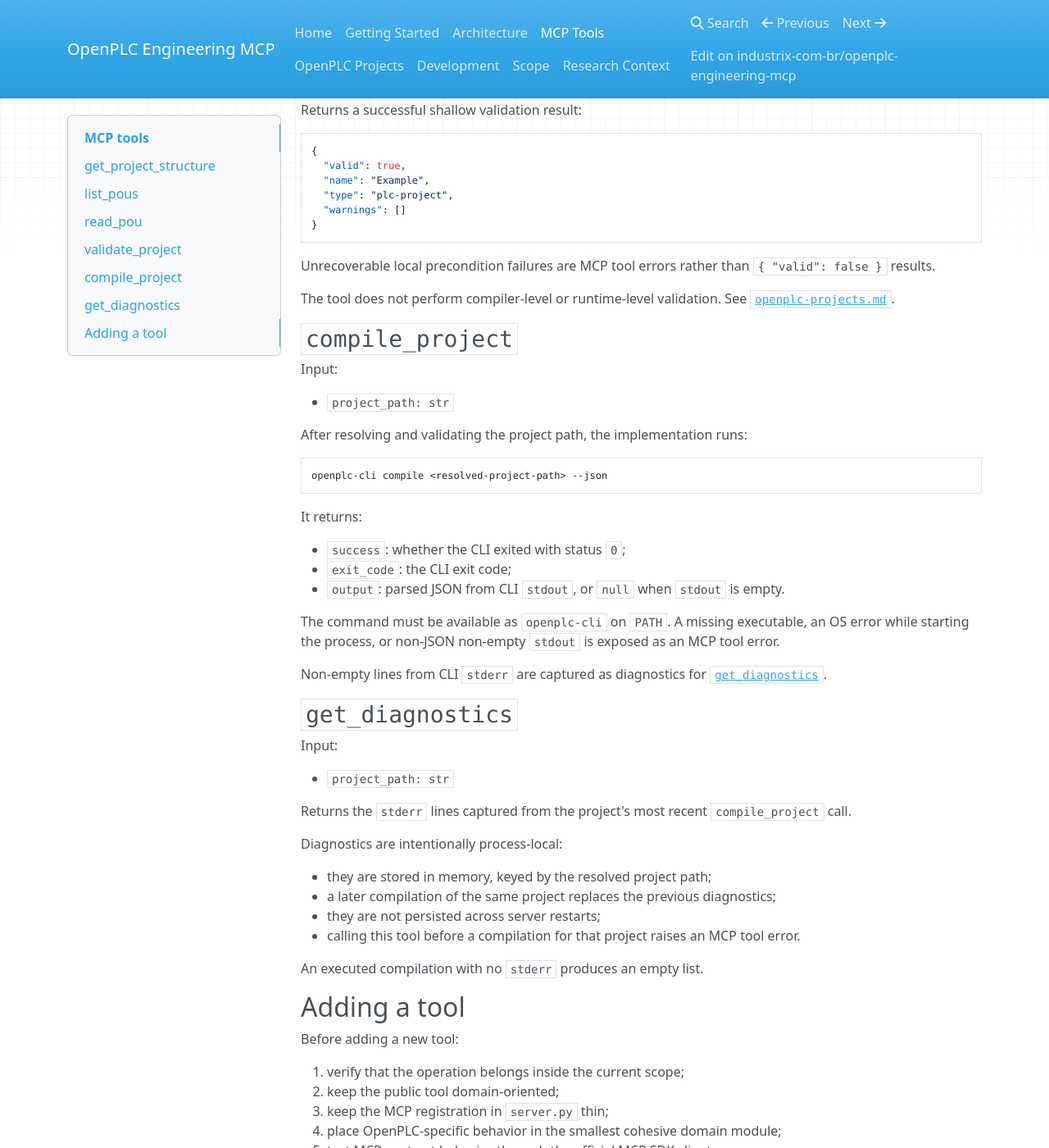
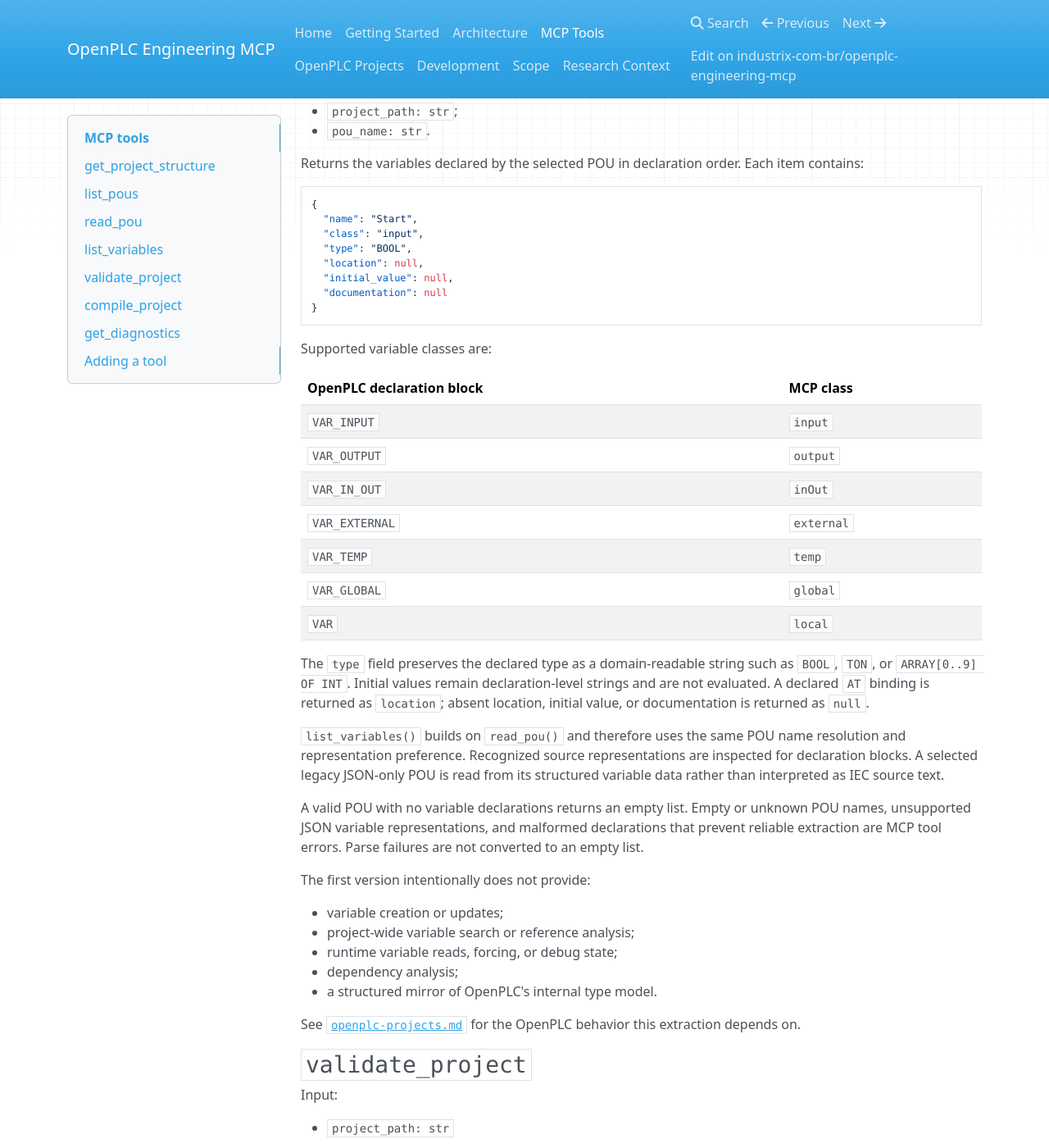
Before and after one commit to industrix-com-br/openplc-engineering-mcp, an MkDocs documentation site: the page built from docs/tools.md, in a window 1280 px wide and 1400 px high, scrolled down 1838 px. Shown: the whole window at 82% size. Built offline with MkDocs 1.6.1, drawn with Linux system fonts in a browser that asks for light colours; nearby versions of some CDN libraries; some of the changed text lies outside the part shown.

Commit message:
docs: document list_variables contract

````diff
--- a/docs/tools.md
+++ b/docs/tools.md
@@ -9,6 +9,7 @@
 | `get_project_structure` | yes | Inspect recognized files in an OpenPLC project |
 | `list_pous` | yes | Discover Programs, Function Blocks, and Functions |
 | `read_pou` | yes | Read a POU by domain name without requiring its filesystem path |
+| `list_variables` | yes | Inspect variables declared by a POU |
 | `validate_project` | yes | Check the MCP's shallow project preconditions |
 | `compile_project` | no | Compile through `openplc-cli` |
 | `get_diagnostics` | yes | Return diagnostics captured from the latest compilation |
@@ -63,6 +64,54 @@
 An empty `pou_name`, an unknown POU name, or an unreadable source file is exposed as an MCP tool error. The first version intentionally performs no parsing, normalization, dependency analysis, or modification of the POU content.
 
 See [`openplc-projects.md`](openplc-projects.md) for the underlying project behavior.
+
+## `list_variables`
+
+Input:
+
+- `project_path: str`;
+- `pou_name: str`.
+
+Returns the variables declared by the selected POU in declaration order. Each item contains:
+
+```json
+{
+  "name": "Start",
+  "class": "input",
+  "type": "BOOL",
+  "location": null,
+  "initial_value": null,
+  "documentation": null
+}
+```
+
+Supported variable classes are:
+
+| OpenPLC declaration block | MCP class |
+| --- | --- |
+| `VAR_INPUT` | `input` |
+| `VAR_OUTPUT` | `output` |
+| `VAR_IN_OUT` | `inOut` |
+| `VAR_EXTERNAL` | `external` |
+| `VAR_TEMP` | `temp` |
+| `VAR_GLOBAL` | `global` |
+| `VAR` | `local` |
+
+The `type` field preserves the declared type as a domain-readable string such as `BOOL`, `TON`, or `ARRAY[0..9] OF INT`. Initial values remain declaration-level strings and are not evaluated. A declared `AT` binding is returned as `location`; absent location, initial value, or documentation is returned as `null`.
+
+`list_variables()` builds on `read_pou()` and therefore uses the same POU name resolution and representation preference. Recognized source representations are inspected for declaration blocks. A selected legacy JSON-only POU is read from its structured variable data rather than interpreted as IEC source text.
+
+A valid POU with no variable declarations returns an empty list. Empty or unknown POU names, unsupported JSON variable representations, and malformed declarations that prevent reliable extraction are MCP tool errors. Parse failures are not converted to an empty list.
+
+The first version intentionally does not provide:
+
+- variable creation or updates;
+- project-wide variable search or reference analysis;
+- runtime variable reads, forcing, or debug state;
+- dependency analysis;
+- a structured mirror of OpenPLC's internal type model.
+
+See [`openplc-projects.md`](openplc-projects.md) for the OpenPLC behavior this extraction depends on.
 
 ## `validate_project`
 
````
Also changed, not shown: other parts of docs/tools.md (+1 -1 lines).
